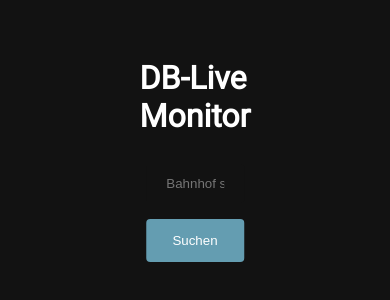
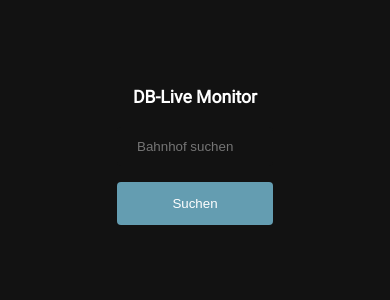
Before and after one commit to crwntec/db-live-monitor, a Vue app in the folder client/: page / in a window 390 px wide. Shown: the part 268-568 px from the top of the page. Built offline with nearby package versions, Linux system fonts and the light colour scheme.

Commit message:
Better mobile support and Fixes - Fixed unknown Station showing NaN or undefined - Responsive UI - Updated platform display on changed platform

```diff
--- a/client/index.html
+++ b/client/index.html
@@ -1,7 +1,7 @@
 <!DOCTYPE html>
 <html lang="en">
     <meta charset="UTF-8">
-    <meta name="viewport" content="width=device-width, initial-scale=1.0">
+    <meta name="viewport" content="width=device-width, initial-scale=1, minimum-scale=1" />
     <meta name="description" content="Inoffizieller und unabhängiger Abfahrts- und Ankunftsmonitor für deutsche Züge">
     <title>DB-Live Monitor</title>
   </head>
--- a/client/src/assets/home.css
+++ b/client/src/assets/home.css
@@ -27,6 +27,7 @@
 }
 .stationSubmit{
     background-color: var(--accent-color);
+    color: white;
     border: none;
     padding: 14px 20px;
     width: 100%;
@@ -50,3 +51,14 @@
     background-color: rgb(196, 196, 196);
     cursor: pointer;
 }
+.title{
+    font-size: 2vw;
+}
+@media only screen and (max-width: 600px){
+    .title {
+        font-size: 110%;
+    }
+    .homeContainer {
+        width: 40vw;
+    }
+}
--- a/client/src/assets/main.css
+++ b/client/src/assets/main.css
@@ -31,3 +31,6 @@ body{
     font-family: 'Roboto', sans-serif;
     margin: 0;
 }
+* {
+  box-sizing: border-box;
+}
--- a/client/src/assets/monitor.css
+++ b/client/src/assets/monitor.css
@@ -28,6 +28,8 @@
     border-bottom: 1px solid gray;
     display: grid;
     height: 10vh;
+    max-width: 100%;
+    overflow: hidden;
     align-items: center;
     grid-template-columns: 1fr 1.8fr 0.6fr;
     grid-template-rows: 0.2fr 1.2fr;
@@ -61,6 +63,7 @@
 
 .info {
     display: grid;
+    height: 100%;
     grid-template-columns: 1fr;
     grid-template-rows: 1fr 1fr 1fr;
     row-gap: 10px 0px 0px;
--- a/client/src/components/deps-list.vue
+++ b/client/src/components/deps-list.vue
@@ -23,6 +23,8 @@
           </span>
 
           <span class="platform">
+            <span v-if="item.hasNewPlatform" :style="{'text-decoration': item.hasNewPlatform ? 'line-through' : ''}">{{ item.plannedPlatform }}</span>
+            <br>
             <span :style="{'color': item.hasNewPlatform ? 'red' : 'white'}">{{ item.platform }}</span>
           </span>
         </div>
@@ -64,7 +66,7 @@ export default defineComponent({
     this.connection.onmessage = (event: MessageEvent) => {
       if (event.data == 404) {
         this.error = true
-        this.errorMsg = `${station} ist kein bekannter Bahnhof`
+        this.errorMsg = this.$route.query.i=='' ? 'Bitte Bahnhof eingeben' :`Für ${station} liegen keine Daten vor `
       } else {
         let data: Departures.Timetable = JSON.parse(event.data)
         let departures: Departures.Stop[] = data.stops
--- a/client/src/components/home-component.vue
+++ b/client/src/components/home-component.vue
@@ -2,14 +2,19 @@
 <script lang="ts">
 import "../assets/home.css"
 import "../assets/main.css"
+interface Suggestion {
+    extId: string,
+    value: string
+}
 export default {
     name: "Home-Component",
     data() {
         return {
             input: '',
-            suggestions: [],
+            suggestions: [] as Suggestion[],
             showSuggestions: true,
-            currentSuggestion: {}
+            currentSuggestion: {} as Suggestion,
+            hasSelected: false
         }
     },
     watch: {
@@ -27,6 +32,11 @@ export default {
                 const res = await fetch(`https://${import.meta.env.VITE_BACKENDURI}/search/${inputStr}`)
                 this.suggestions = (await res.json())
             }
+        },
+        openStation(){
+            if(this.input){
+                this.$router.push('/' + parseInt(this.currentSuggestion.extId)+'?i='+this.input)
+            }
         }
     }
 }
@@ -34,7 +44,7 @@ export default {
 
 <template>
     <div class="homeContainer">
-        <h1>DB-Live Monitor</h1>
+        <h1 class="title">DB-Live Monitor</h1>
         <div class="input">
             <input class="stationInput" v-model="input" placeholder="Bahnhof suchen">
             <div v-if="suggestions.length > 0 && showSuggestions" class="suggestions">
@@ -43,14 +53,16 @@ export default {
                 @click="()=>{
                     input = decodeURIComponent(suggestion.value)
                     showSuggestions = false,
-                    currentSuggestion = suggestion
+                    currentSuggestion = suggestion,
+                    hasSelected = true
                 }"
                 v-bind:key="suggestion.extId"
-                v-for="suggestion in this.suggestions">
+                v-for="suggestion in suggestions">
                     {{decodeURIComponent(suggestion.value)}}
                 </div>
             </div>
-            <router-link :to="{path: '/' + parseInt(this.currentSuggestion.extId), query: {i:this.input}}" custom v-slot="{ navigate }"><button @click="navigate" role="link" class="stationSubmit">Suchen</button></router-link>
+            <button @click="openStation" role="link" class="stationSubmit">Suchen</button>
+            <!-- <router-link :to="{path: '/' + parseInt(this.currentSuggestion.extId), query: {i:this.input}}" custom v-slot="{ navigate }"></router-link> -->
         </div>
     </div>
 </template>
```
